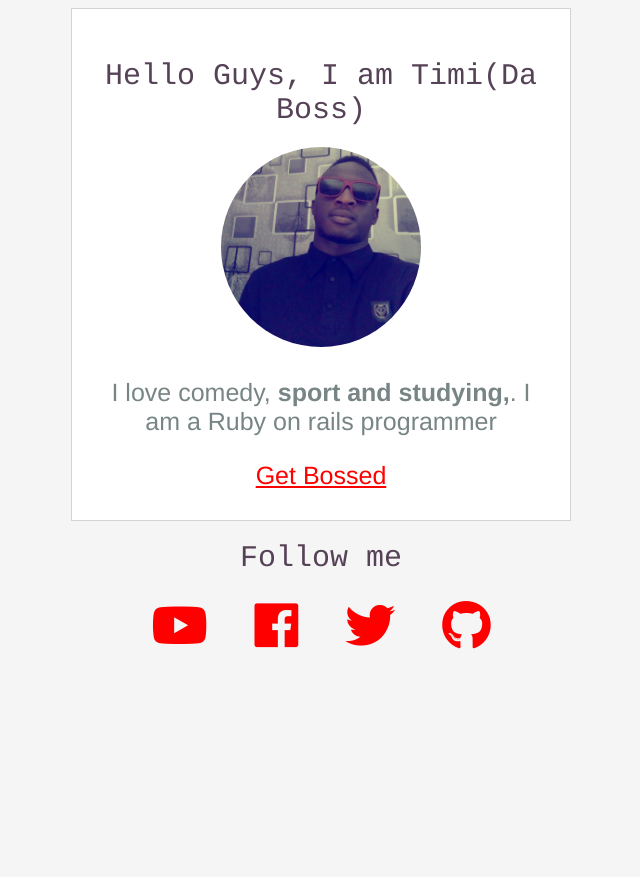
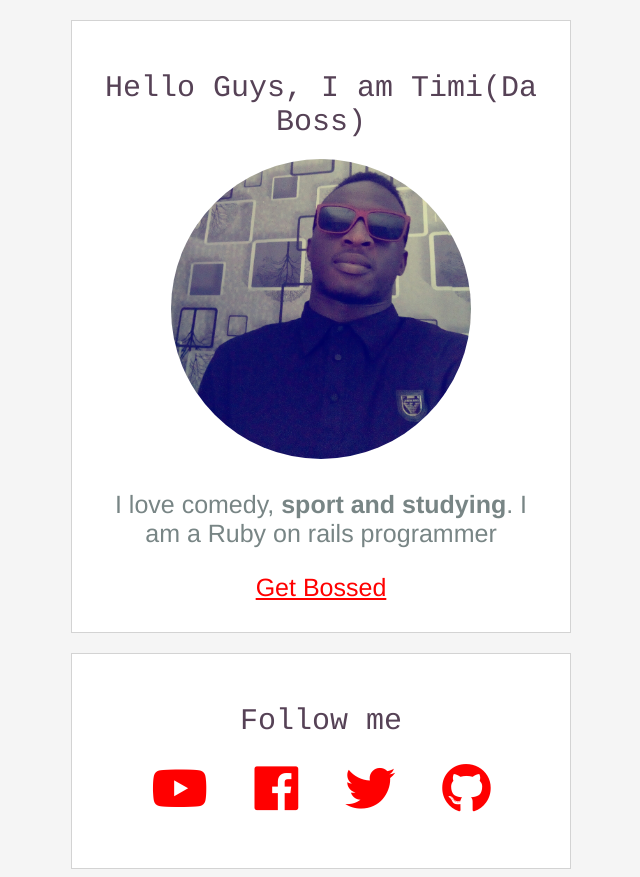
Before and after one commit to Harrytimbog/profile, a plain HTML site: page index.html in a window 1280 px wide. Shown: the whole page, without its empty margins (319-959 px from the left). Before the commit the page ends 800 px from the top, so only its background shows below. Drawn offline with Linux system fonts and the light colour scheme.

Commit message:
my profile page

```diff
--- a/index.html
+++ b/index.html
@@ -12,10 +12,10 @@
         <div class="card">
           <h1>Hello Guys, I am Timi(Da Boss)</h1>
           <img src="images/Myprofilepic.jpg"  width="300" alt="Picture of the Boss">
-          <p>I love comedy, <strong>sport and studying,</strong>. I am a Ruby on rails programmer</p>
+          <p>I love comedy, <strong> sport and studying</strong>. I am a Ruby on rails programmer</p>
           <a href="https://www.lewagon.com" target="_blank">Get Bossed</a>
         </div>
-        <div class>
+        <div class="card">
           <h1>Follow me</h1>
             <ul class="list-inline">
               <li><a href="#"><i class="fab fa-2x fa-youtube"></i></a></li>
--- a/style.css
+++ b/style.css
@@ -26,8 +26,8 @@ a:hover {
 }
 
 img{
-  width: 200px;
-  height: 200px;
+  width: 300px;
+  height: 300px;
   border-radius: 50%;
 }
 
@@ -37,6 +37,7 @@ img{
   list-style-position: inside;
   background: white;
   padding: 30px;
+  margin-top: 20px;
   border: 1px solid lightgrey;
 }
 
```
